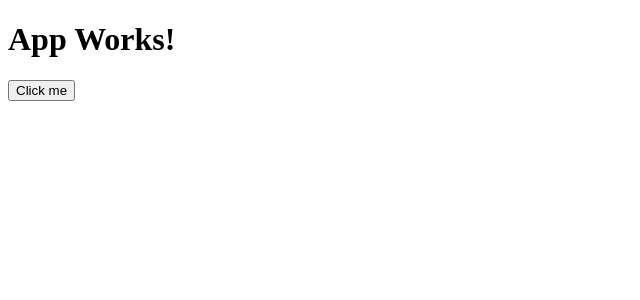
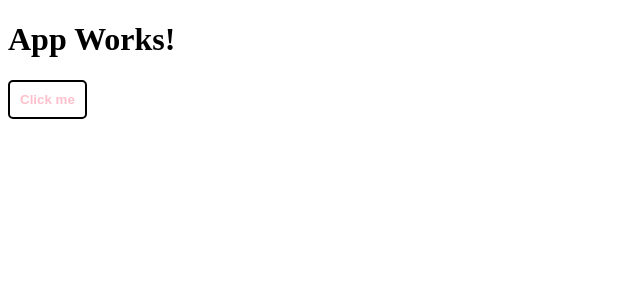
Before and after one commit to FaridahAbdulsalam/my-to-do-project, a React (Vite) app: page / in a window 1280 px wide. Shown: the top 300 px of the page, without its empty margins (0-640 px from the left). Built offline with nearby package versions, Linux system fonts and the light colour scheme.

Commit message:
(feat): Button css implemented and Nav component added

```diff
--- a/src/components/Button/Button.css
+++ b/src/components/Button/Button.css
@@ -0,0 +1,10 @@
+.button{
+    border: 2px solid black;
+    border-radius: 5px;
+    background-color: white;
+    padding: 10px;
+    margin: auto;
+    text-align: center;
+    color: pink;
+    font-weight: bold;
+}
--- a/src/components/Button/Button.jsx
+++ b/src/components/Button/Button.jsx
@@ -1,4 +1,4 @@
-import React from 'react'
+import "./Button.css"
 
 const Button = ({text}) => {
 
@@ -8,7 +8,7 @@ const Button = ({text}) => {
 
   return (
     <div>
-      <button onClick={handleClick}>
+      <button className='button' onClick={handleClick}>
         {text}
       </button>
     </div>
```
Also changed, not shown: src/components/Nav/Nav.css (added), src/components/Nav/Nav.jsx (added).
